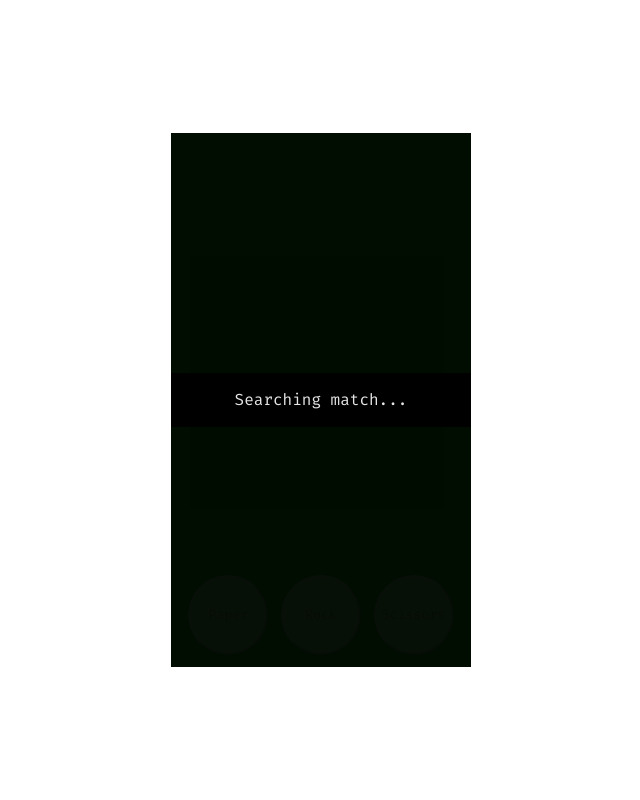
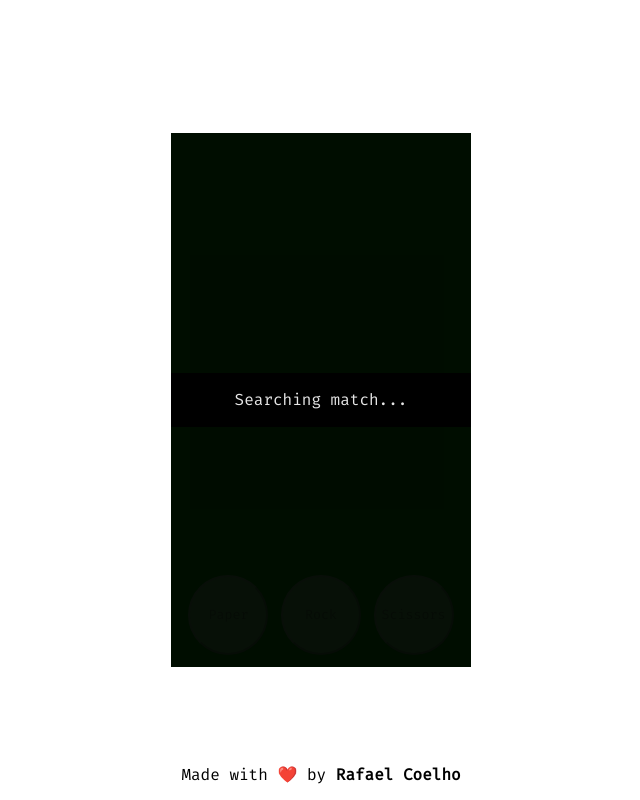
Before and after one commit to rafa-coelho/jokenpo, a website: page src/web/index.html in a window 1280 px wide. Shown: the whole page, without its empty margins (319-959 px from the left). Drawn offline with nearby package versions, Linux system fonts and the light colour scheme; no server answers.

Commit message:
added: footer

```diff
--- a/src/web/index.html
+++ b/src/web/index.html
@@ -3,7 +3,7 @@
     <head>
         <meta charset="UTF-8">
         <meta name="viewport" content="width=device-width, initial-scale=1.0">
-        <title>Jokenpô</title>
+        <title>Jokenpo</title>
         <link rel="stylesheet" href="src/style.css">
     </head>
     <body>
@@ -29,6 +29,7 @@
                     </div>
                 </div>
             </div>
+            <footer>Made with ❤️ by <a target="_blank" href="https://racoelho.com.br">Rafael Coelho</a></footer>
         </div>
     </body>
 </html>
--- a/src/web/src/style.css
+++ b/src/web/src/style.css
@@ -30,6 +30,10 @@
     .board {
         max-width: 100%;
         height: 100%;
+    }
+
+    .controls {
+        margin-bottom: 3em;
     }
 }
 
@@ -220,3 +224,16 @@
         transform: translate(0, 0) skew(5deg);
     }
 }
+
+footer {
+    width: 100%;
+    position: absolute;
+    bottom: 0;
+    text-align: center;
+    padding: 1em;
+    & a {
+        text-decoration: none;
+        color: black;
+        font-weight: bold;
+    }
+}
```
